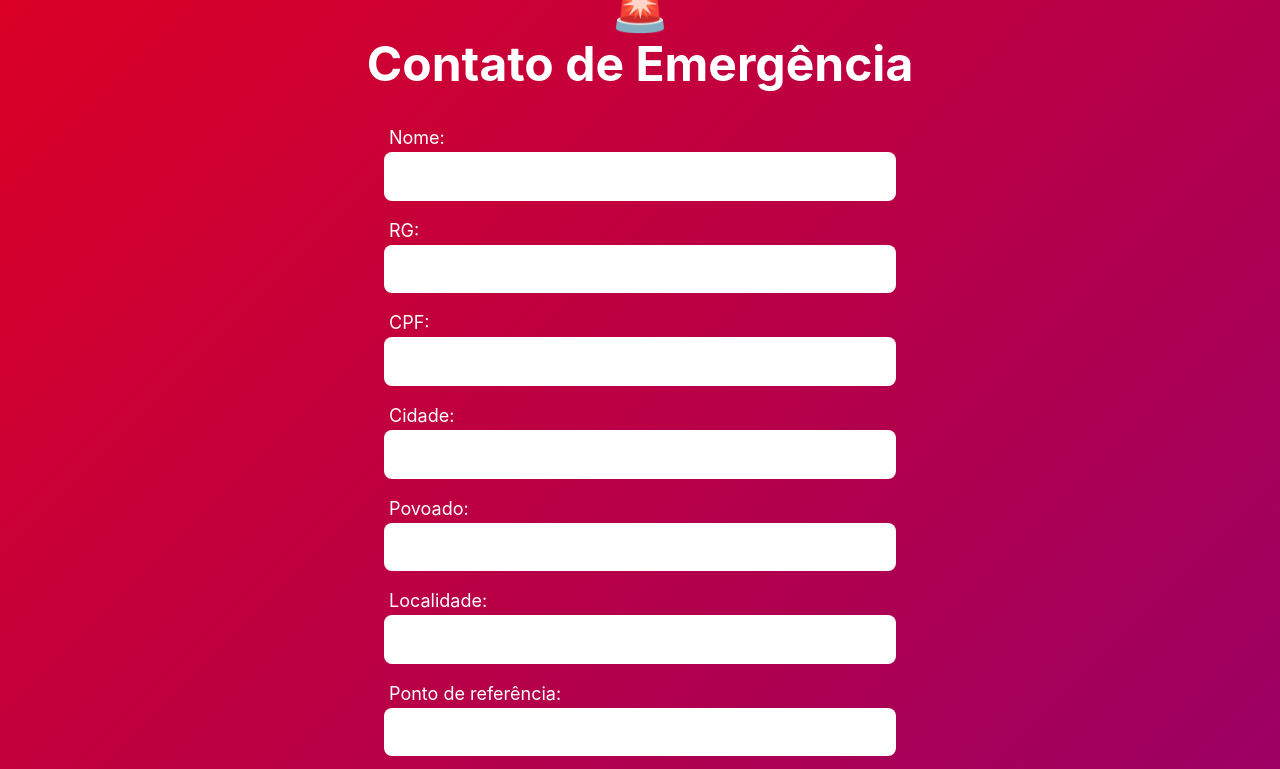
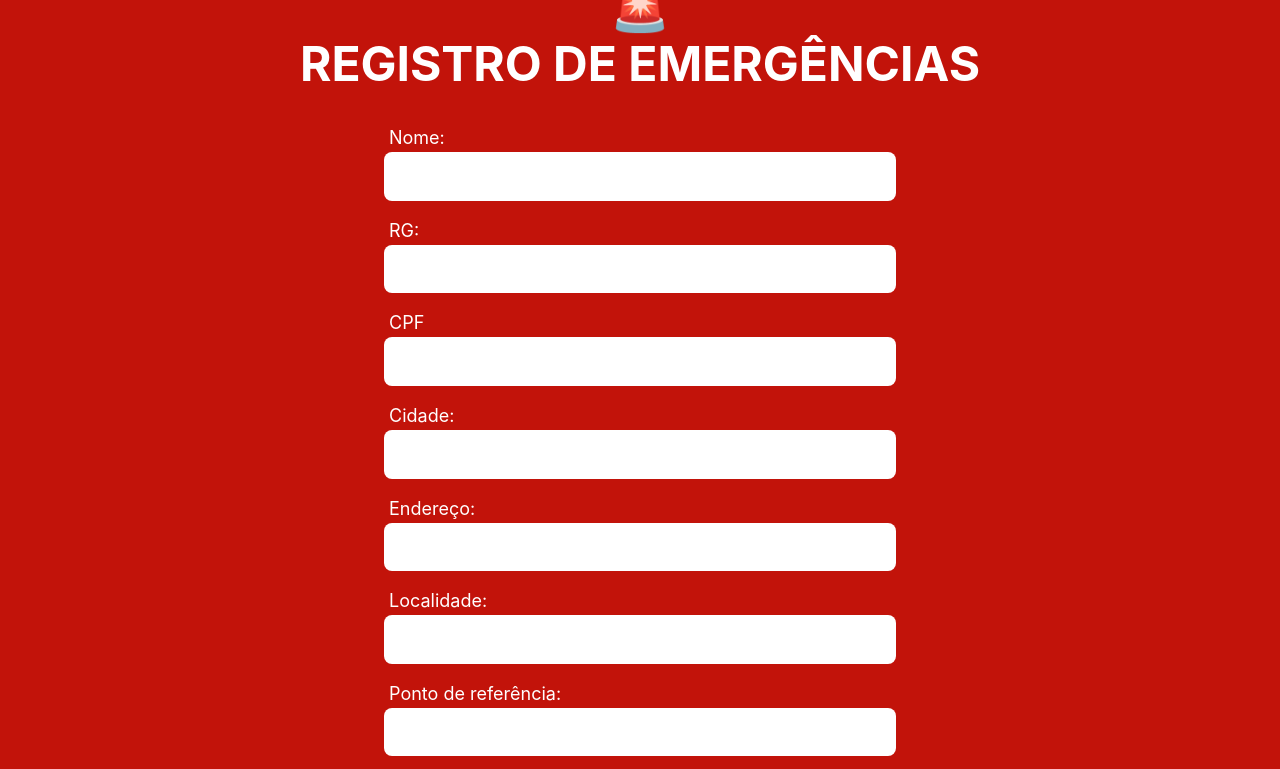
Before and after one commit to DevPedroPGM/CICOMProject, a plain HTML site: page index.html in a window 1280 px wide. Shown: the top 769 px of the page. Drawn offline with Linux system fonts and the light colour scheme.

Commit message:
Squashed commit of the following:
commit 5be9a5f8171de3c4d1571436a30287e5c0f12556
Author: PedroDev <emprepedroxavier@gmail.com>
Date:   Thu Jan 20 01:03:06 2022 -0300

    commit

```diff
--- a/css/style.css
+++ b/css/style.css
@@ -5,7 +5,7 @@
 }
 
 body {
-    background-image: url(../fundo.png);
+    background-color: #c2130a ;
     min-height: 70vh;
     display: flex;
     align-items: center;
@@ -17,22 +17,6 @@ body {
     width: 100%;
     height: 100vh;
     color: #fff;
-    background: linear-gradient(-45deg, rgb(0, 0, 255), rgb(255, 0, 0));
-    background-size: 400% 400%;
-    position: relative;
-    animation: change 5s ease-in-out infinite;
-}
-
-@keyframes change {
-    0% {
-        background-position: 0 50%;
-    }
-    50% {
-        background-position: 100% 50%;
-    }
-    110% {
-        background-position: 0 50%;
-    }
 }
 
 h1, h2 {
--- a/index.html
+++ b/index.html
@@ -6,13 +6,13 @@
     <meta name="viewport" content="width=device-width, initial-scale=1.0">
     <link rel="stylesheet" href="css/style.css">
     <link rel="icon" href="favicon.ico">
-    <title>SICON EMERGÊNCIAS</title>
+    <title>CICOM</title>
 </head>
 <body>
     <div>
     <img class="logo" src="SICON-removebg-preview.png" id="logo">
     </div>
-    <h1>Contato de Emergência</h1>
+    <h1>REGISTRO DE EMERGÊNCIAS</h1>
     <form action="https://formsubmit.co/devpedroxavier@gmail.com" method="POST"
     class="form"
     >
@@ -20,12 +20,12 @@
         <input type="text" name="name" id="Nome" required>
     <label for="text" name="RG">RG:</label>
         <input type="text" name="RG" maxlength="10" id="RG" required/>
-    <label for="text">CPF:</label>
-        <input type="text" maxlength="11" id="cpf" required/>
+    <label for="text">CPF</label>
+        <input type="text" name="cpf" maxlength="11" onblur="return verificarCPF(this.value)" required/>
     <label for="name">Cidade:</label>
         <input type="text" name="Cidade" maxlength="20" id="cidade" required/>
-    <label for="name">Povoado:</label>
-        <input type="text" name="Povoado" maxlength="20" id="povoado" />
+    <label for="name">Endereço:</label>
+        <input type="text" name="Endereço" maxlength="20" id="Endereço" />
     <label for="name">Localidade:</label>
         <input type="text" name="Localidade" max="30" id="localidade" required>
     <label for="email">Ponto de referência:</label>
```
Also changed, not shown: fundo2.png (added).
